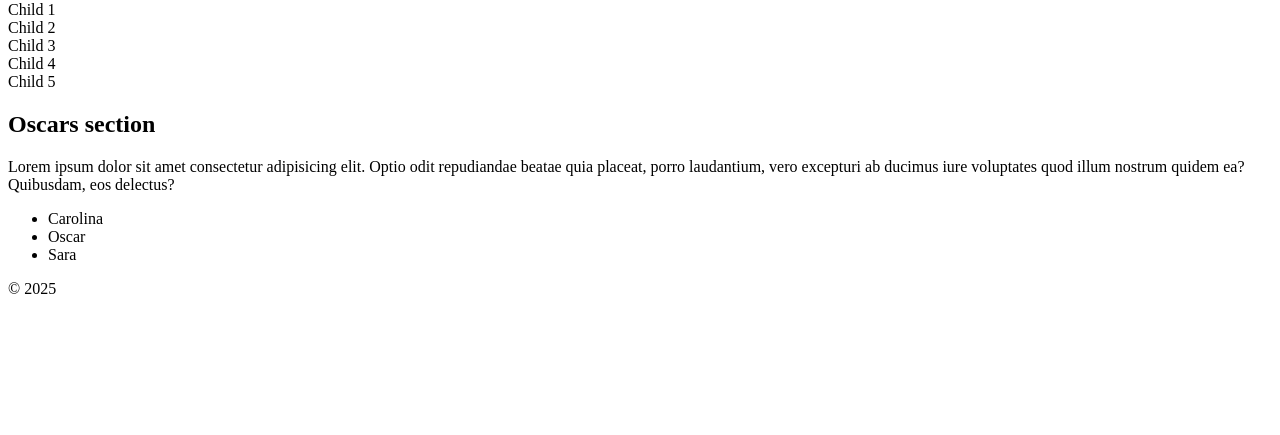
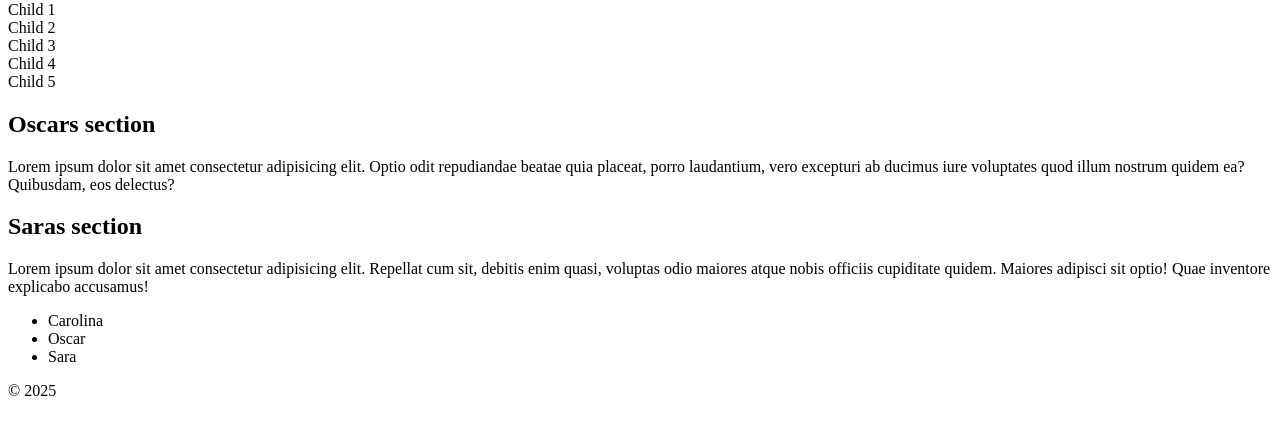
Before and after one commit to niloscar/uppgift-1, a plain HTML site: page index.html in a window 1280 px wide. Shown: the part 167-602 px from the top of the page. Drawn offline with Linux system fonts and the light colour scheme.

Commit message:
New conflict

```diff
--- a/index.html
+++ b/index.html
@@ -33,6 +33,12 @@
           <p>Lorem ipsum dolor sit amet consectetur adipisicing elit. Optio odit repudiandae beatae quia placeat, porro laudantium, vero excepturi ab ducimus iure voluptates quod illum nostrum quidem ea? Quibusdam, eos delectus?</p>
         </article>
     </section>
+    <section>
+      <article>
+        <h2>Saras section</h2>
+        <p>Lorem ipsum dolor sit amet consectetur adipisicing elit. Repellat cum sit, debitis enim quasi, voluptas odio maiores atque nobis officiis cupiditate quidem. Maiores adipisci sit optio! Quae inventore explicabo accusamus!</p>
+      </article>
+    </section>
   </main>
   <footer>
     <ul>
```
